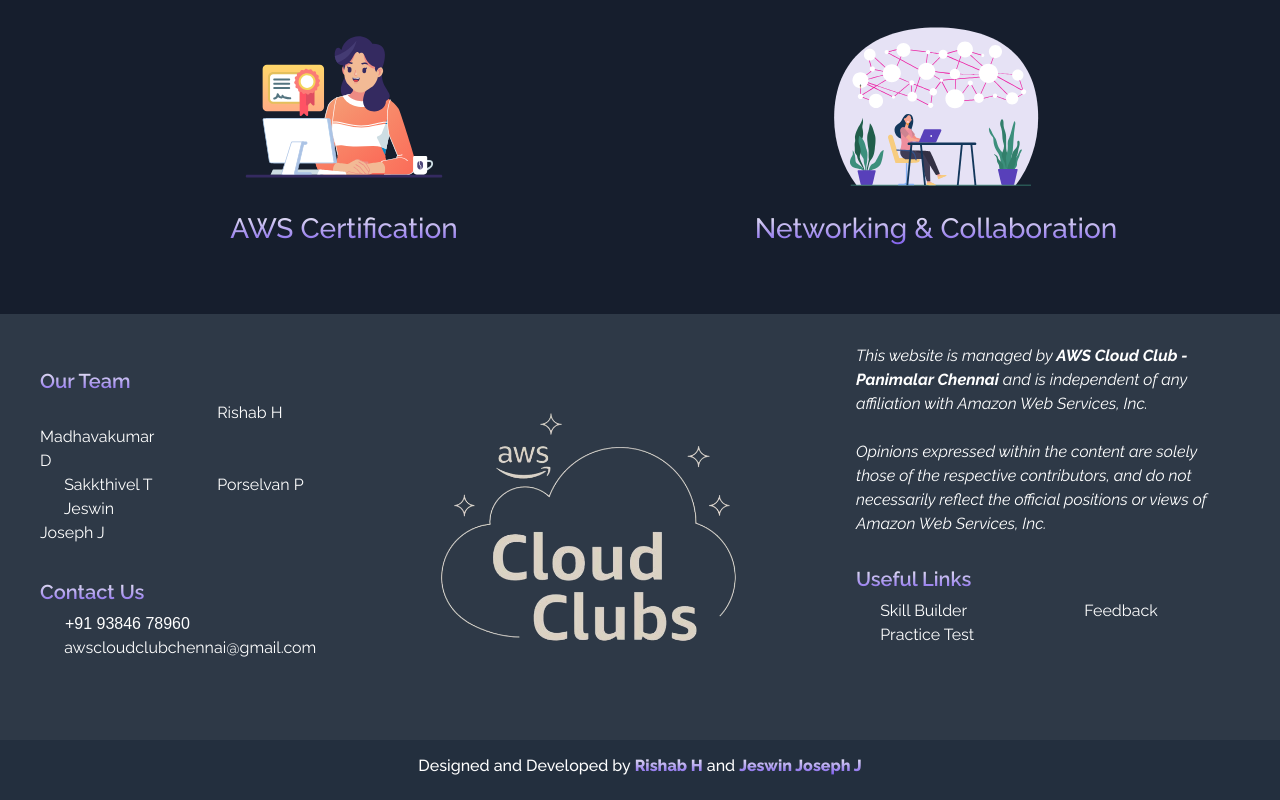
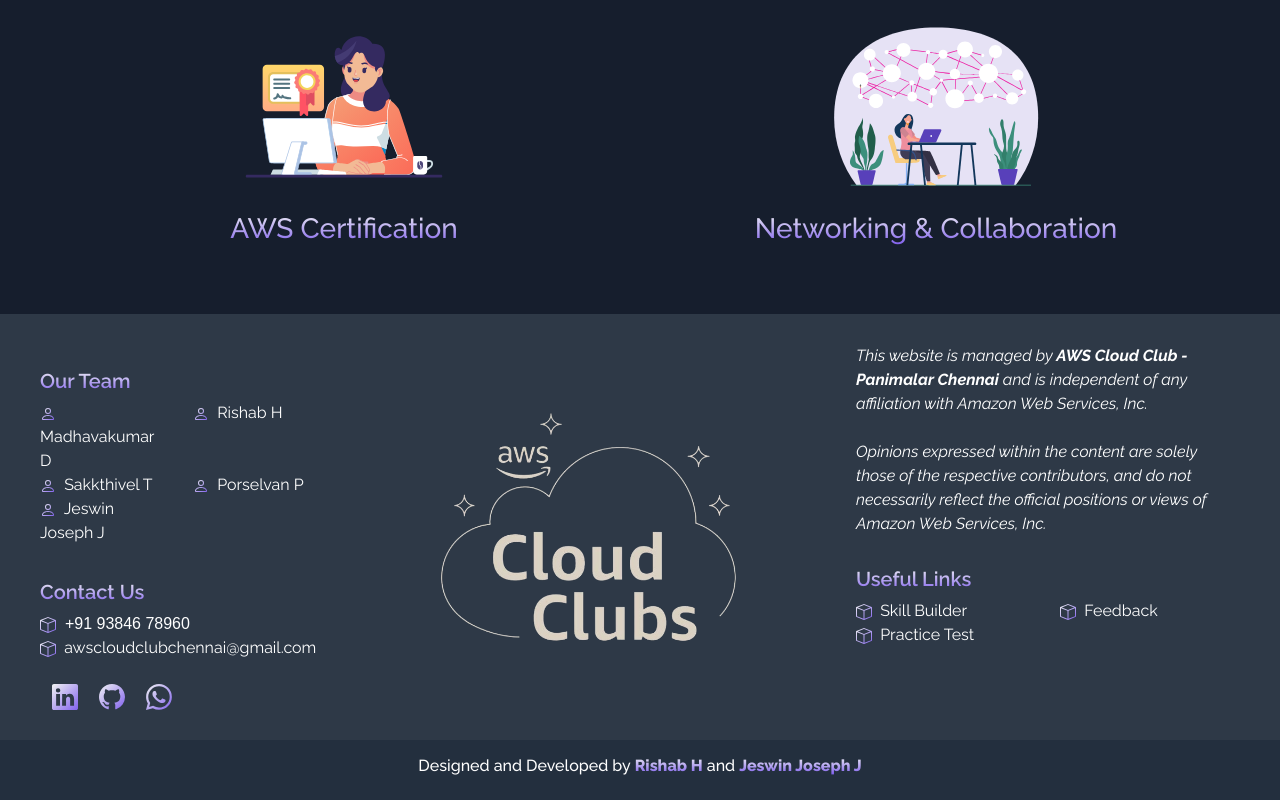
Before and after one commit to Rishab59/aws-cloud-club-site, a React (Create React App) app in the folder aws-cloud-club-site/: page / in a window 1280 px wide. Shown: the part 2112-2912 px from the top of the page. Built offline with nearby package versions, Linux system fonts and the light colour scheme; a web font is replaced by a local one.

Commit message:
Footer Icon Issues found

```diff
--- a/aws-cloud-club-site/src/Components/Footer/Footer.jsx
+++ b/aws-cloud-club-site/src/Components/Footer/Footer.jsx
@@ -8,7 +8,7 @@
 
 import { Container, Row, Col } from "react-bootstrap";
 import GradientBoxIcon from "../GradientBoxIcon/GradientBoxIcon";
-import GradientProfileIcon from "../GradientProfileIcon/GradientBoxIcon";
+import GradientProfileIcon from "../GradientProfileIcon/GradientProfileIcon";
 import SocailLinks from "../SocialLinks/SocailLinks";
 
 function Footer() {
--- a/aws-cloud-club-site/src/Components/GradientBoxIcon/GradientBoxIcon.jsx
+++ b/aws-cloud-club-site/src/Components/GradientBoxIcon/GradientBoxIcon.jsx
@@ -4,7 +4,7 @@
   return (
     <svg xmlns="http://www.w3.org/2000/svg" width="16" height="16" fill="currentColor" className="bi bi-box">
       <defs>
-        <linearGradient id="gradient" x1="0%" y1="0%" x2="100%" y2="100%">
+        <linearGradient x1="0%" y1="0%" x2="100%" y2="100%">
           <stop offset="0%" stopColor="#F1F3F3" />
           <stop offset="100%" stopColor="#7C5AED" />
         </linearGradient>
--- a/aws-cloud-club-site/src/Components/GradientProfileIcon/GradientBoxIcon.jsx
+++ b/aws-cloud-club-site/src/Components/GradientProfileIcon/GradientProfileIcon.jsx
@@ -4,7 +4,7 @@
   return (
     <svg xmlns="http://www.w3.org/2000/svg" width="16" height="16" fill="currentColor" class="bi bi-person" viewBox="0 0 16 16">
       <defs>
-        <linearGradient id="gradient" x1="0%" y1="0%" x2="100%" y2="100%">
+        <linearGradient x1="0%" y1="0%" x2="100%" y2="100%">
           <stop offset="0%" stopColor="#F1F3F3" />
           <stop offset="100%" stopColor="#7C5AED" />
         </linearGradient>
--- a/aws-cloud-club-site/src/Components/NavBar/NavBar.jsx
+++ b/aws-cloud-club-site/src/Components/NavBar/NavBar.jsx
@@ -44,7 +44,7 @@
                 { click ? (
                     <svg xmlns="http://www.w3.org/2000/svg" width="20" height="20" fill="currentColor" class="bi bi-x" viewBox="0 0 16 16">
                         <defs>
-                            <linearGradient id="gradient" x1="0%" y1="0%" x2="100%" y2="100%">
+                            <linearGradient x1="0%" y1="0%" x2="100%" y2="100%">
                                 <stop offset="0%" stopColor="#F1F3F3" />
                                 <stop offset="100%" stopColor="#7C5AED" />
                             </linearGradient>
@@ -54,7 +54,7 @@
                 ) : (
                     <svg xmlns="http://www.w3.org/2000/svg" width="20" height="20" fill="currentColor" class="bi bi-list" viewBox="0 0 16 16">
                         <defs>
-                            <linearGradient id="gradient" x1="0%" y1="0%" x2="100%" y2="100%">
+                            <linearGradient x1="0%" y1="0%" x2="100%" y2="100%">
                                 <stop offset="0%" stopColor="#F1F3F3" />
                                 <stop offset="100%" stopColor="#7C5AED" />
                             </linearGradient>
```
